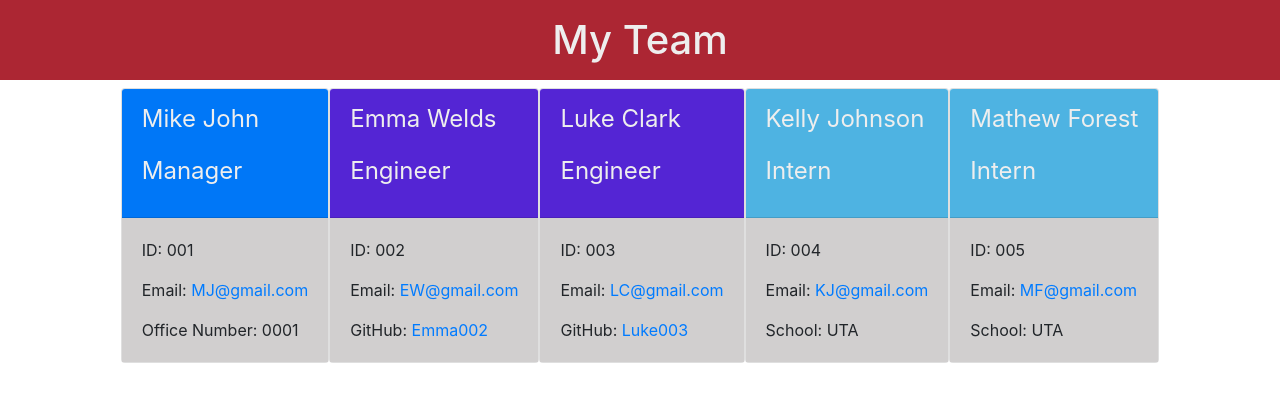
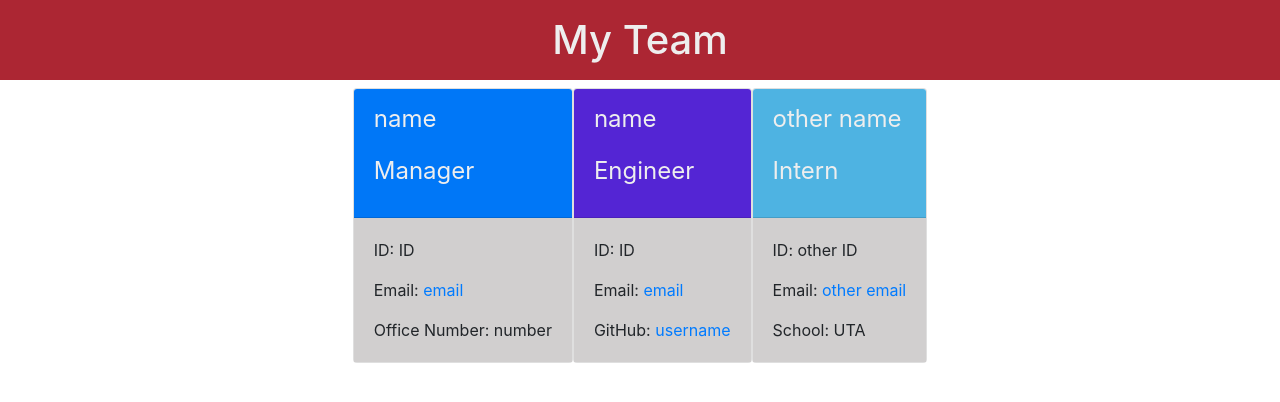
Before and after one commit to cgreer799/Team-Profile-Generator, a website: page dist/index.html in a window 1280 px wide. Drawn offline with nearby package versions, Linux system fonts and the light colour scheme.

Commit message:
updated readme

```diff
--- a/dist/index.html
+++ b/dist/index.html
@@ -20,56 +20,34 @@
           <main class="row d-flex justify-content-center">
           <div class="card" id="manager-card">
             <div class="card-header">
-                <p>Mike John</p>
+                <p>name</p>
                 <p>Manager</p>
             </div>
             <div class="card-body">
-                <p class="card-text" id="id">ID: 001</p>
-                <p class="card-text" id="email">Email: <a href="mailto: MJ@gmail.com"> MJ@gmail.com</a></p>
-                <p class="card-text" id="office-number">Office Number: 0001</p>
+                <p class="card-text" id="id">ID: ID</p>
+                <p class="card-text" id="email">Email: <a href="mailto: email"> email</a></p>
+                <p class="card-text" id="office-number">Office Number: number</p>
             </div>
         </div>
         <div class="card" id="engineer-card">
             <div class="card-header">
-                <p>Emma Welds</p>
+                <p>name</p>
                 <p>Engineer</p>
             </div>
             <div class="card-body">
-                <p class="card-text" id="id">ID: 002</p>
-                <p class="card-text" id="email">Email: <a href="mailto: EW@gmail.com"> EW@gmail.com</a></p>
-                <p class="card-text" id="github">GitHub:<a href='https://github.com/Emma002'  class="website-url"> Emma002</a></p>
-            </div>
-        </div>
-        <div class="card" id="engineer-card">
-            <div class="card-header">
-                <p>Luke Clark</p>
-                <p>Engineer</p>
-            </div>
-            <div class="card-body">
-                <p class="card-text" id="id">ID: 003</p>
-                <p class="card-text" id="email">Email: <a href="mailto: LC@gmail.com"> LC@gmail.com</a></p>
-                <p class="card-text" id="github">GitHub:<a href='https://github.com/Luke003'  class="website-url"> Luke003</a></p>
+                <p class="card-text" id="id">ID: ID</p>
+                <p class="card-text" id="email">Email: <a href="mailto: email"> email</a></p>
+                <p class="card-text" id="github">GitHub:<a href='https://github.com/username'  class="website-url"> username</a></p>
             </div>
         </div>
         <div class="card" id="intern-card">
             <div class="card-header">
-                <p>Kelly Johnson</p>
+                <p>other name</p>
                 <p>Intern</p>
             </div>
             <div class="card-body">
-                <p class="card-text" id="id">ID: 004</p>
-                <p class="card-text" id="email">Email: <a href="mailto: KJ@gmail.com"> KJ@gmail.com</a></p>
-                <p class="card-text" id="school">School: UTA</p>
-            </div>
-        </div>
-        <div class="card" id="intern-card">
-            <div class="card-header">
-                <p>Mathew Forest</p>
-                <p>Intern</p>
-            </div>
-            <div class="card-body">
-                <p class="card-text" id="id">ID: 005</p>
-                <p class="card-text" id="email">Email: <a href="mailto: MF@gmail.com"> MF@gmail.com</a></p>
+                <p class="card-text" id="id">ID: other ID</p>
+                <p class="card-text" id="email">Email: <a href="mailto: other email"> other email</a></p>
                 <p class="card-text" id="school">School: UTA</p>
             </div>
         </div>
```
Also changed, not shown: README.md.
